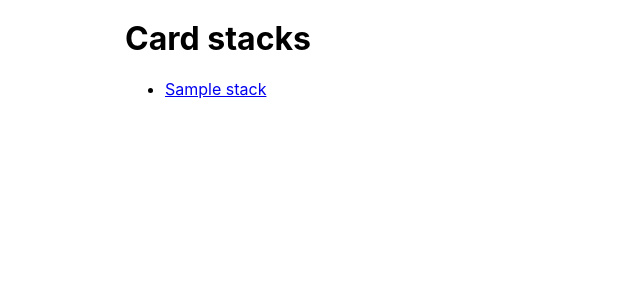
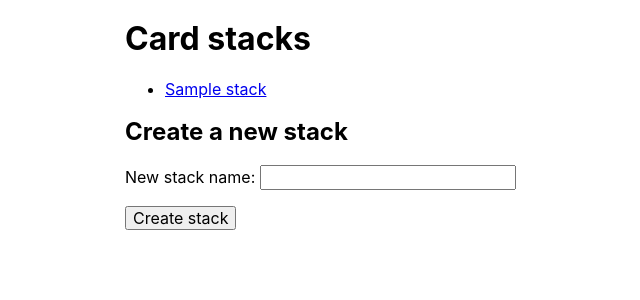
Before and after one commit to momentum-cohort-2019-09/examples-flashcards, a Django app: page /stacks/ in a window 1280 px wide. Shown: the top 300 px of the page, without its empty margins (131-771 px from the left). Run offline with Django 3.2, Linux system fonts and the light colour scheme; tables that the repository leaves empty hold one stand-in row (values such as "Sample post"); some libraries are stand-ins or nearby versions.

Commit message:
Add simple HTML form and manual POSTing of data

```diff
--- a/core/templates/core/base.html
+++ b/core/templates/core/base.html
@@ -11,7 +11,7 @@
       display: none;
     }
 
-    .answer::target {
+    .answer:target {
       display: block;
     }
   </style>
--- a/core/templates/core/stack_list.html
+++ b/core/templates/core/stack_list.html
@@ -11,4 +11,18 @@
       </li>
     {% endfor %}
   </ul>
+  <section>
+    <h2>Create a new stack</h2>
+    <form action="{% url 'stack-list' %}" method="POST">
+      {% csrf_token %}
+      <p>
+        <label for="stack-name">New stack name:</label>
+        <input type="text" name="stack_name" id="stack-name" required>
+      </p>
+      <p>
+        <button type="submit">Create stack</button>
+      </p>
+
+    </form>
+  </section>
 {% endblock %}
--- a/core/views.py
+++ b/core/views.py
@@ -1,8 +1,15 @@
-from django.shortcuts import render, get_object_or_404
+from django.shortcuts import render, redirect, get_object_or_404
 from core.models import Stack
 
 
 def stack_list(request):
+    if request.method == "POST":
+
+        new_stack_name = request.POST['stack_name']
+        new_stack = Stack(name=new_stack_name)
+        new_stack.save()
+        return redirect(to='stack-list')
+
     stacks = Stack.objects.all()
     return render(request, 'core/stack_list.html', {"stacks": stacks})
 
--- a/flashcards/urls.py
+++ b/flashcards/urls.py
@@ -15,7 +15,7 @@ Including another URLconf
 """
 from django.conf import settings
 from django.contrib import admin
-from django.urls import include, path
+from django.urls import path
 from core import views as core_views
 
 urlpatterns = [
@@ -24,12 +24,3 @@ urlpatterns = [
          name='stack-detail'),
     path('admin/', admin.site.urls),
 ]
-
-if settings.DEBUG:
-    import debug_toolbar
-    urlpatterns = [
-        path('__debug__/', include(debug_toolbar.urls)),
-
-        # For django versions before 2.0:
-        # url(r'^__debug__/', include(debug_toolbar.urls)),
-    ] + urlpatterns
```
Also changed, not shown: core/forms.py (added, +9 -0 lines), flashcards/settings.py (+6 -3 lines), 2 other files.
